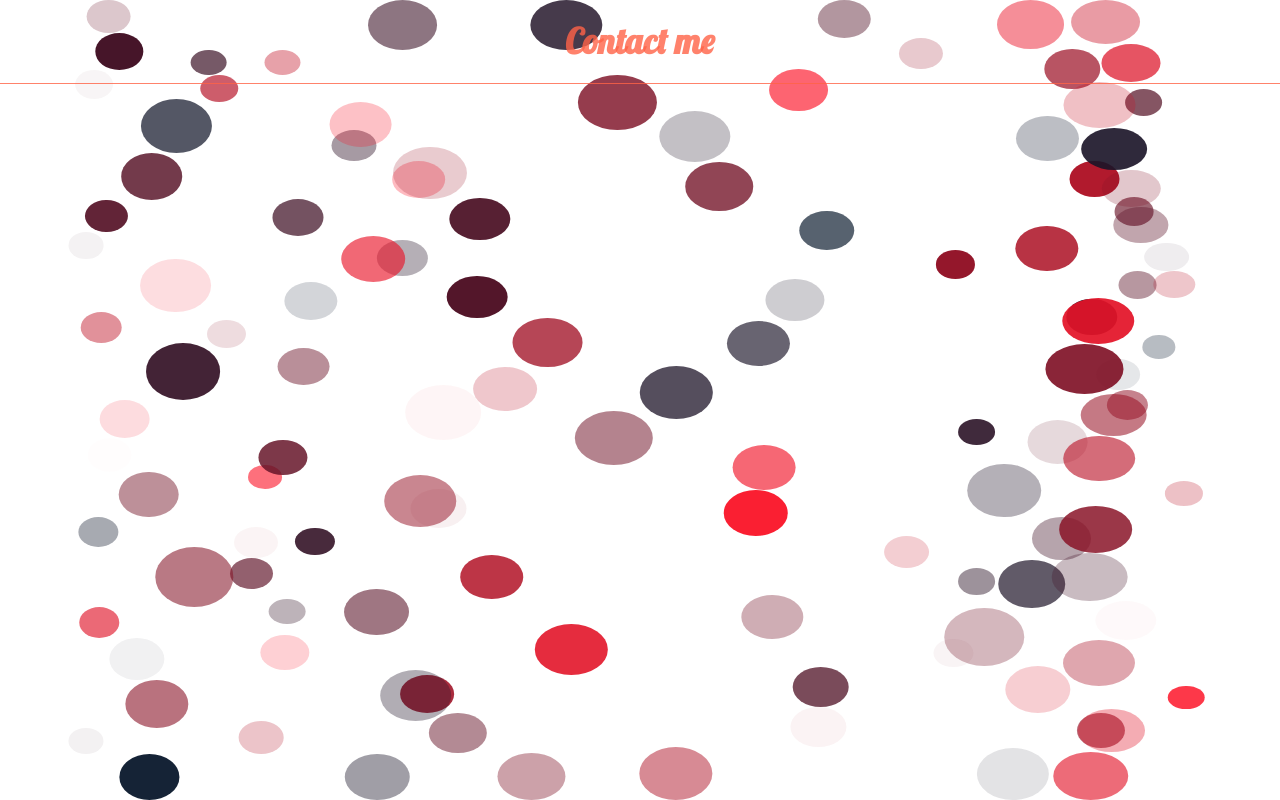
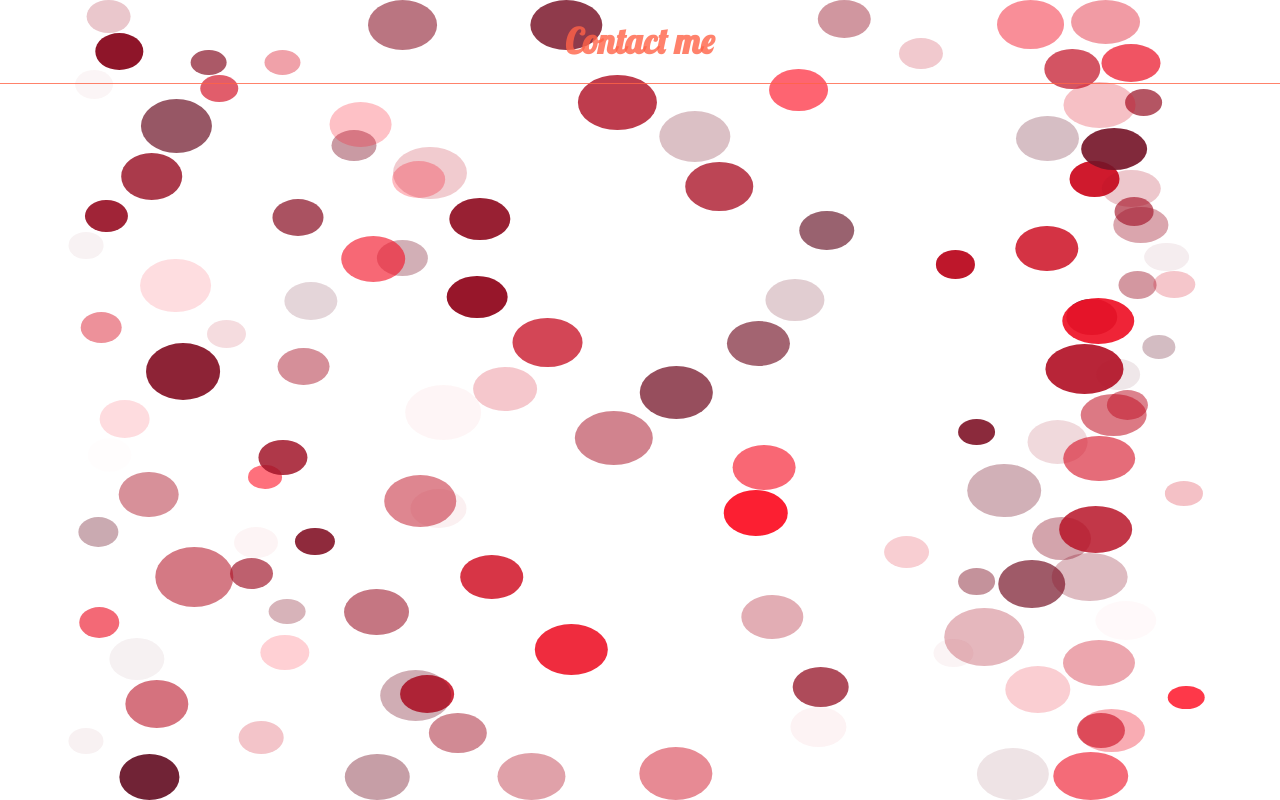
Before and after one commit to CrutoiAlexandru/Personal_website, a React (Create React App) app: page /contactme in a window 1280 px wide. Built offline with nearby package versions, Linux system fonts and the light colour scheme; a web font is replaced by a local one.

Commit message:
Color changes

```diff
--- a/src/pages/background_anim/Col1.js
+++ b/src/pages/background_anim/Col1.js
@@ -16,7 +16,7 @@ export default function Col1() {
         let min = 2;
 
         let opacity = Math.random();
-        let red = Math.random()*255;
+        let red = (Math.random() * (255 - 100) ) + 100;
         let rgb = `${red}, 20, 40`;
 
         let size = (Math.random() * (max - min) ) + min;
@@ -48,7 +48,7 @@ export default function Col1() {
         let min = 2;
 
         let opacity = Math.random();
-        let red = Math.random()*255;
+        let red = (Math.random() * (255 - 100) ) + 100;
         let rgb = `${red}, 20, 40`;
 
         let size = (Math.random() * (max - min) ) + min;
--- a/src/pages/background_anim/Col2.js
+++ b/src/pages/background_anim/Col2.js
@@ -16,7 +16,7 @@ export default function Col2() {
         let min = 2;
 
         let opacity = Math.random();
-        let red = Math.random()*255;
+        let red = (Math.random() * (255 - 100) ) + 100;
         let rgb = `${red}, 20, 40`;
 
         let size = (Math.random() * (max - min) ) + min;
@@ -48,7 +48,7 @@ export default function Col2() {
         let min = 2;
 
         let opacity = Math.random();
-        let red = Math.random()*255;
+        let red = (Math.random() * (255 - 100) ) + 100;
         let rgb = `${red}, 20, 40`;
 
         let size = (Math.random() * (max - min) ) + min;
--- a/src/pages/background_anim/Col3.js
+++ b/src/pages/background_anim/Col3.js
@@ -17,7 +17,7 @@ export default function Col3() {
         let min = 2;
 
         let opacity = Math.random();
-        let red = Math.random()*255;
+        let red = (Math.random() * (255 - 100) ) + 100;
         let rgb = `${red}, 20, 40`;
 
         let size = (Math.random() * (max - min) ) + min;
@@ -49,7 +49,7 @@ export default function Col3() {
         let min = 2;
 
         let opacity = Math.random();
-        let red = Math.random()*255;
+        let red = (Math.random() * (255 - 100) ) + 100;
         let rgb = `${red}, 20, 40`;
 
         let size = (Math.random() * (max - min) ) + min;
--- a/src/pages/css/ContactMe.css
+++ b/src/pages/css/ContactMe.css
@@ -70,6 +70,7 @@ a {
 }
 
 .cards-wrapper__contact-me>*>* {
+    margin: 5%;
     color: black;
 }
 
```
